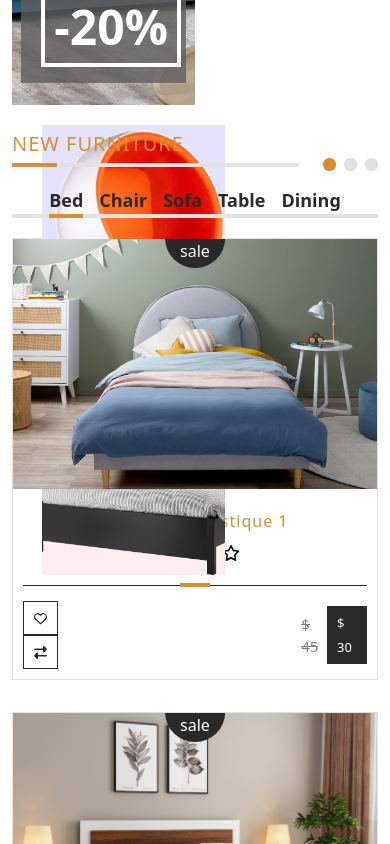
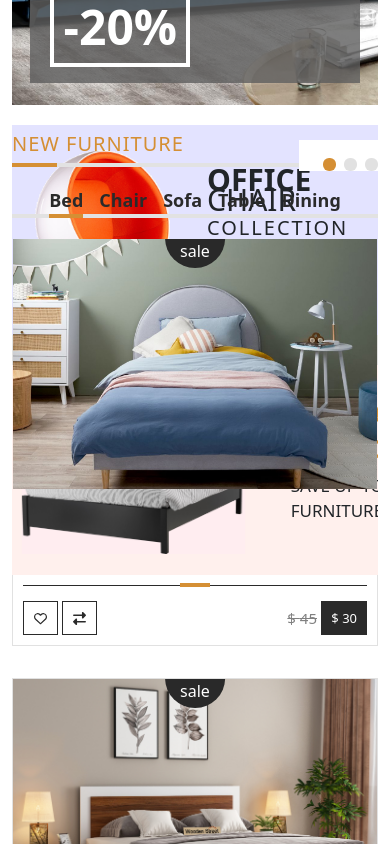
Before and after one commit to DawSeg/furnitureShop, a React (Create React App) app: page / in a window 390 px wide. Shown: the part 1740-2584 px from the top of the page. Built offline with nearby package versions, Linux system fonts and the light colour scheme.

Commit message:
fixProductBoxRWD&updateSalesRWD

```diff
--- a/src/components/common/ProductBox/ProductBox.module.scss
+++ b/src/components/common/ProductBox/ProductBox.module.scss
@@ -66,6 +66,7 @@
   }
 
   .actions {
+    position: relative;
     padding: 15px 10px 10px 10px;
     display: flex;
     justify-content: space-between;
@@ -98,25 +99,15 @@ margin-right: 4px;
 }
 
 .oldPrice {
+  position: absolute;
   font-size: 15px;
   color: grey;
   text-decoration: line-through;
-  margin-left: 115px;
+  right: 60px;
 }
 
 @media (max-width: 767px) {
   .oldPrice {
-    margin-left: 210px;
+    margin-left: 100px;
   }
 }
-
-@media (min-width: 768px) and (max-width: 1024px) {
-  .oldPrice {
-    margin-left: 160px;
-  }
-}
-@media (min-width: 1025px) and (max-width: 1366px) {
-  .oldPrice {
-    margin-left: 80px;
-  }
-}
--- a/src/components/features/Sales/Sales.module.scss
+++ b/src/components/features/Sales/Sales.module.scss
@@ -1,4 +1,4 @@
-@import '../../../styles//settings.scss';
+@import '../../../styles/settings.scss';
 
 .sales {
   margin: 30px 0;
@@ -138,6 +138,7 @@
           font-size: 27px;
           color: $primary;
           font-weight: 400;
+
           span {
             font-weight: 700;
           }
@@ -157,13 +158,19 @@
     flex-direction: column;
   }
 
-  .leftSide,
-  .rightSide {
+  .sales .leftSide {
     width: 100%;
     margin-left: 0;
+
   }
 
-  .rightSide {
+  .sales .rightSide {
+    margin-left: 0;
+    width: 100%;
     margin-top: 20px;
+
+    img {
+      scale: 0.8;
+    }
   }
 }
```
